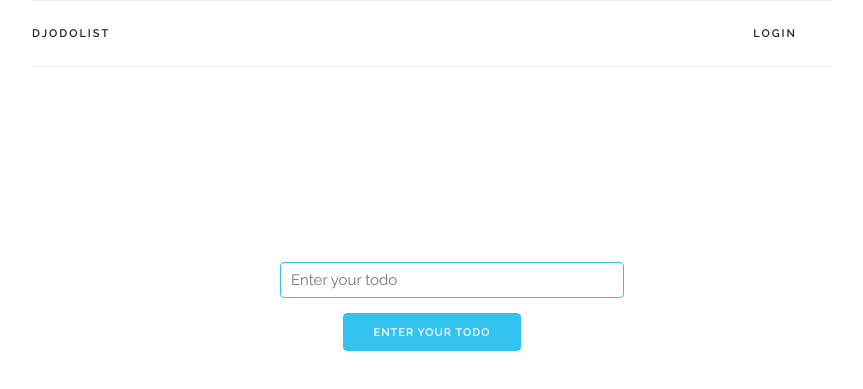
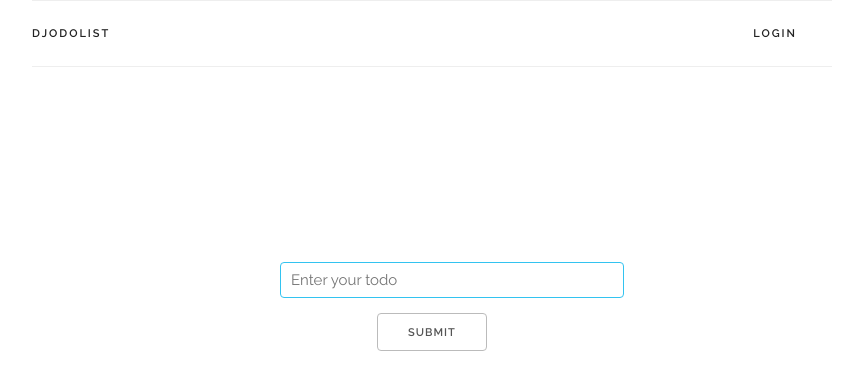
Before and after one commit to naruhitokaide/todo-list-django, a Django app: template lists/templates/lists/todolist.html in a window 1280 px wide. Shown: the top 389 px of the page, without its empty margins (208-1071 px from the left). Run offline with Django 3.2, Linux system fonts and the light colour scheme; the template is opened without the code that fills it: values that come from a table or form of the project are taken from there, others are empty; some libraries are stand-ins or nearby versions.

Commit message:
Adjust button style for consistency.

```diff
--- a/lists/templates/lists/todolist.html
+++ b/lists/templates/lists/todolist.html
@@ -14,7 +14,7 @@
           {% csrf_token %}
             <dl>
               <dd>{{ form.description }}
-              <dt><input type="submit" class="button button-primary" value="Enter your todo">
+              <dt><input type="submit" value="Submit">
             </dl>
           </form>
         </div>
```
